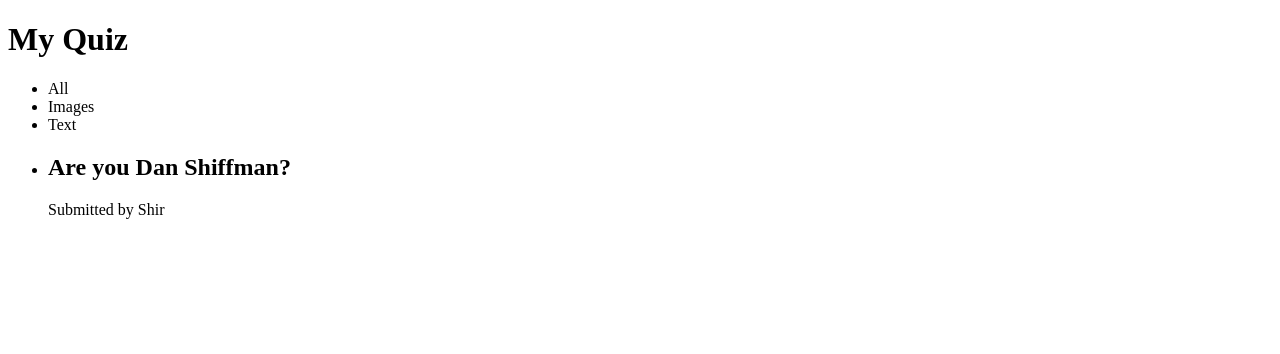
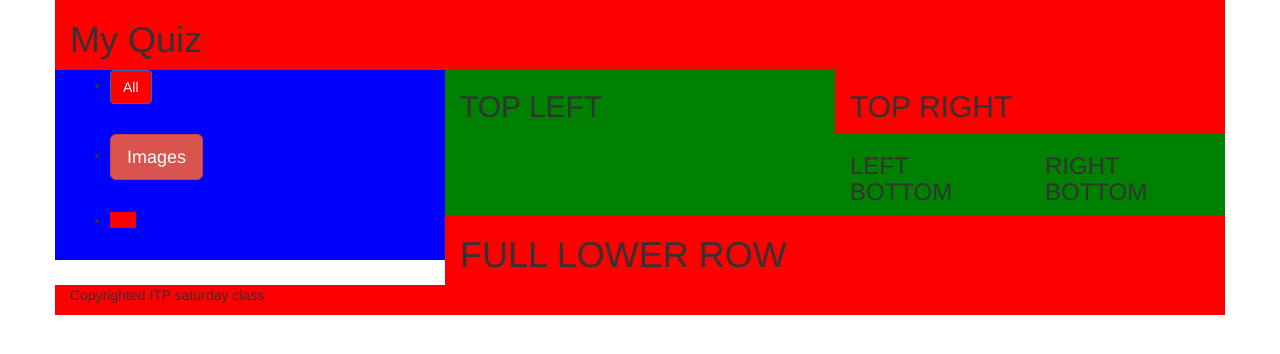
Before and after one commit to dzapps/MyQuiz, a plain HTML site: page index.html in a window 1280 px wide. Drawn offline with nearby package versions, Linux system fonts and the light colour scheme.

```diff
--- /dev/null
+++ b/global.js
@@ -0,0 +1,9 @@
+$(document).ready(function(){
+
+$.("btn-success").on("click",function(){
+
+	$("#header").css({"font-size":"72px"})
+
+})
+
+})
--- a/index.html
+++ b/index.html
@@ -1,34 +1,80 @@
 <!DOCTYPE html>
 <html>
 	<head>
-	   <title>My Quiz</title>
+		<title>My Quiz - Web Dev</title>
+		<link rel="stylesheet" href="https://maxcdn.bootstrapcdn.com/bootstrap/3.3.7/css/bootstrap.min.css" integrity="sha384-BVYiiSIFeK1dGmJRAkycuHAHRg32OmUcww7on3RYdg4Va+PmSTsz/K68vbdEjh4u" crossorigin="anonymous">
+		<link href='style.css' rel='stylesheet'>
 	</head>
 
 	<body>
+
+		<div class='container'>
+			<div class='row'>
+				<div class='col-lg-12'>
 					<h1>My Quiz</h1>
+				</div>
+			</div>
+
+			<div class='row'>
+				<div class='col-lg-4'>
 					<div id='sidebar'>
 						<ul>
 							<li>
-					<a herf= '#'> All </a>
+								<a href='#' class='btn btn-primary sidebar-link'>All</a>
 							</li>
 							<li>
-					<a herf= '#'> Images </a>
+								<a href='#' class='btn btn-danger btn-lg'>Images</a>
 							</li>
 							<li>
-					<a herf= '#'> Text </a>
+								<a href='#' class='sidebar-link'>Text</a>
 							</li>
 						</ul>
 					</div>
-		<div id='question-list'>
-		<ul>
-			<li>
-				<h2>
-					<a herf= '#'> Are you Dan Shiffman? </a>
-				</h2>
-					<p>Submitted by Shir</p>
-			</li>
-		</ul>
+				</div>
+				<div class='col-lg-8'>
+					<div class='row'>
+						<div class='col-md-6 col-lg-6'>
+							<h2>TOP LEFT</h2>
+						</div>
 
+						<div class='col-md-6 col-lg-6'>
+							<div class='row'>
+								<div class='col-lg-12'>
+									<h2>TOP RIGHT</h2>
 								</div>
+							</div>
+
+							<div class="row">
+								<div class='col-xs-6 col-lg-6'>
+									<h3>LEFT BOTTOM</h3>
+								</div>
+								<div class='col-xs-6 col-lg-6'>
+									<h3>RIGHT BOTTOM</h3>
+								</div>
+							</div>
+						</div>
+					</div>
+
+					<div class='row'>
+						<div class="col-lg-12">
+							<h1>FULL LOWER ROW</h1>
+						</div>
+					</div>
+
+				</div> <!-- end of col-lg-8 -->
+			</div> <!-- end of row -->
+
+			<div class='row'>
+				<div class='col-lg-12'>
+					<p>Copyrighted ITP saturday class</p>
+				</div>
+			</div><!-- end of footer row-->
+
+		</div><!-- end of the container div -->
+
+
+
+
+
 	</body>
 </html>
--- /dev/null
+++ b/style.css
@@ -0,0 +1,23 @@
+a {
+	color: red;
+}
+
+li {
+	margin-bottom: 30px;
+}
+
+.col-lg-12 {
+	background: red;
+}
+
+.col-lg-4 {
+	background: blue;
+}
+
+.col-lg-8 {
+	background: green;
+}
+
+.sidebar-link{
+	background: red;
+}
```
Also changed, not shown: jquery.css (added, +11 -0 lines), jquery.html (added, +32 -0 lines). Lines whose indentation alone changed are shown as unchanged.
